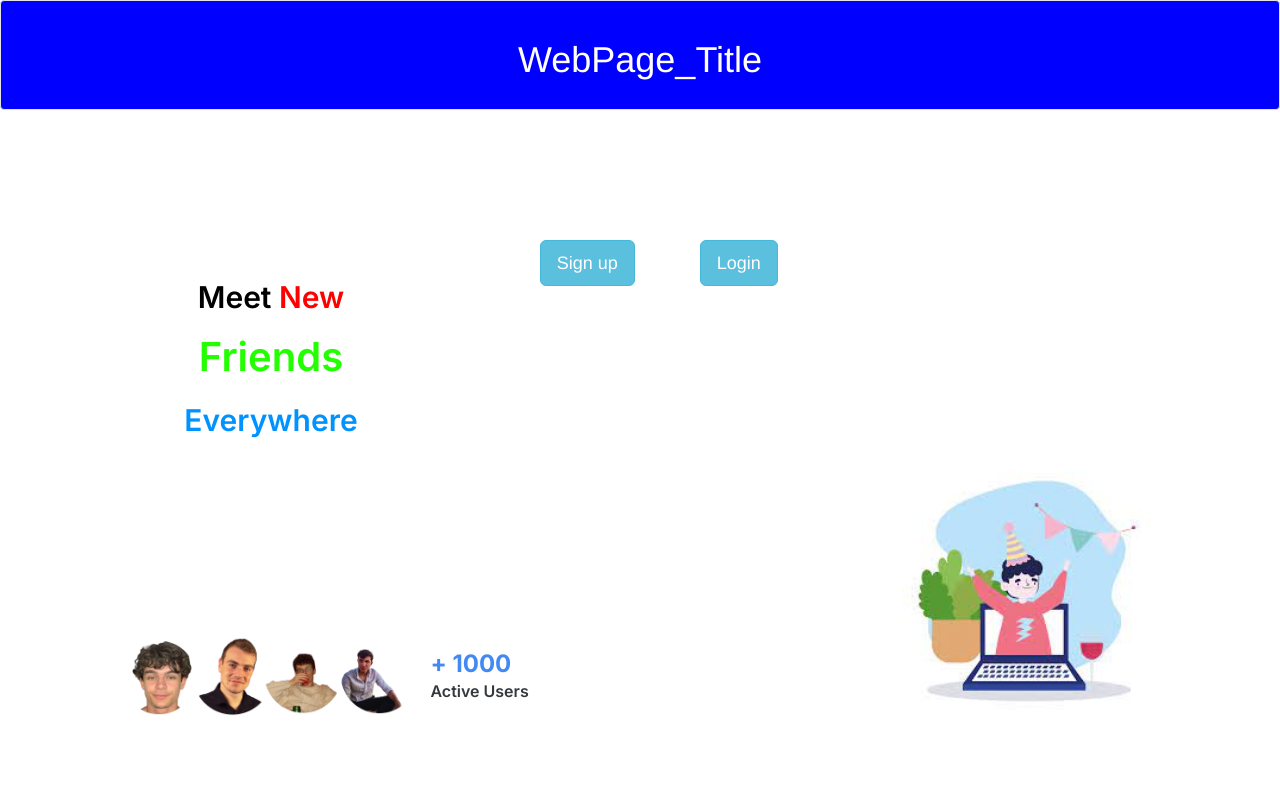
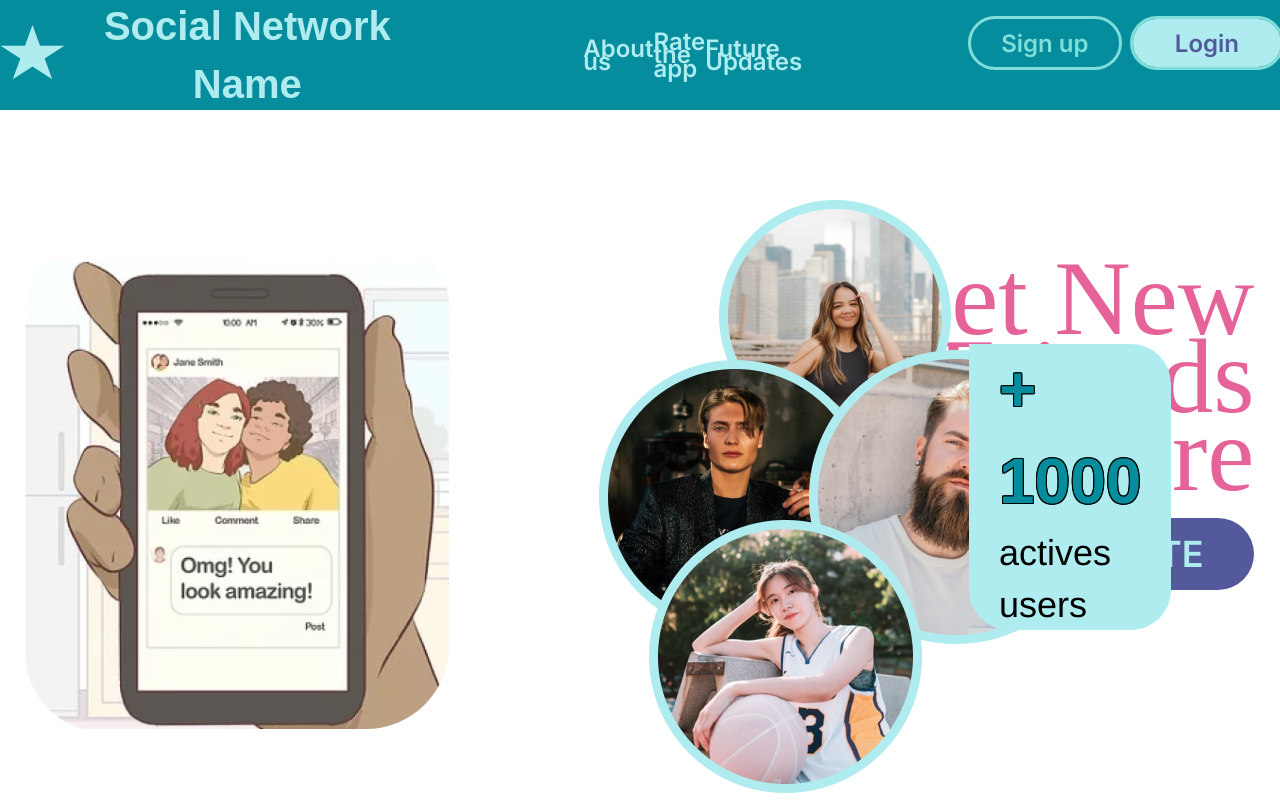
Before and after one commit to Sacha924/Twitter-V2, a PHP site: page /main.php in a window 1280 px wide; the page is wider, and only the part inside the window is pictured. Run offline with PHP 8.4, Linux system fonts and the light colour scheme.

Commit message:
homepage design V2

```diff
--- a/main.php
+++ b/main.php
@@ -13,43 +13,29 @@
 </head>
 
 <body>
-    <div class="row">
-        <div class="col-sm-12">
-            <div class="well">
-                <h1>WebPage_Title</h1>
+
+    <div class="MainContainer">
+        <div class="NavBarContainer">
+            <div class="WebsiteHead">
+                <div class="WebsiteIcon">
+                    <svg width="65" height="55" viewBox="0 0 65 55" fill="none" xmlns="http://www.w3.org/2000/svg">
+                        <path
+                            d="M32.5 0L40.0212 20.7295H64.3604L44.6696 33.541L52.1908 54.2705L32.5 41.459L12.8092 54.2705L20.3304 33.541L0.639606 20.7295H24.9788L32.5 0Z"
+                            fill="#AEECEF" />
+                    </svg>
                 </div>
+                <div class="WebsiteName">Social Network Name</div>
             </div>
+            <div class="PagesContainer">
+                <div class="Page">About us</div>
+                <div class="Page">Rate the app</div>
+                <div class="Page">Future Updates</div>
             </div>
-
-
-    <div class="flex-row">
-        <div class="flex-col">
-            <div class="tagline">
-                <span class="black">Meet</span>
-                <span class="red">New</span> <br /><br />
-                <span class="green">Friends</span> <br /><br />
-                <span class="blue">Everywhere</span>
-            </div>
-            <div class="advertising">
-                <img class="ellipse" src="images_for_design/profil-1.png" alt="profil 1" />
-                <img class="ellipse" src="images_for_design/profil-2.png" alt="profil 2" />
-                <img class="ellipse" src="images_for_design/profil-3.png" alt="profil 3" />
-                <img class="ellipse" src="images_for_design/profil-4.png" alt="profil 4" />
-                <div class="overlap-adv">
-                    <div class="users_number">+ 1000</div>
-                    <div class="active-users">Active Users</div>
-                </div>
-            </div>
-
-        </div>
-        <img class="welcome_image" src="images_for_design/image-1.png" alt="image 1" />
-    </div>
-
+            <div class="ButtonsContainer">
                 <div class="loggin-form">
                     <form method="post" action="">
                         <div class="col-sm-6">
-                <button id="signup" class="btn btn-info btn-lg" name="signup">Sign
-                    up</button><br /><br />
+                            <button id="signup" name="signup">Sign up</button><br /><br />
                             <?php
                     if(isset($_POST['signup'])){
                         echo "<script>window.open('signup.php','_self')</script>";
@@ -58,7 +44,7 @@
                     ?>
                         </div>
                         <div class="col-sm-6">
-                <button id="login" class="btn btn-info btn-lg" name="login">Login</button><br /><br />
+                            <button id="login" name="login">Login</button><br /><br />
                             <?php
                     if(isset($_POST['login'])){
                         echo "<script>window.open('signin.php','_self')</script>";
@@ -67,5 +53,41 @@
                         </div>
                     </form>
                 </div>
+            </div>
+
+        </div>
+        <div class="ContentContainer">
+            <div class="PreviewImage"><svg width="449" height="529" viewBox="0 0 449 529" fill="none"
+                    xmlns="http://www.w3.org/2000/svg" xmlns:xlink="http://www.w3.org/1999/xlink">
+                    <rect width="449" height="529" rx="83" fill="url(#pattern0)" />
+                    <defs>
+                        <pattern id="pattern0" patternContentUnits="objectBoundingBox" width="1" height="1">
+                            <use xlink:href="#image0_123_6"
+                                transform="translate(-0.212903 0.060274) scale(0.00322581 0.00273973)" />
+                        </pattern>
+                        <image id="image0_123_6" width="460" height="345" href="images_for_design/image-1.png" />
+                    </defs>
+                </svg>
+            </div>
+            <div class="BullesContainer">
+                <div class="AvatarImage1"><img src="images_for_design/profil-1.png" /></div>
+                <div class="AvatarImage2"><img src="images_for_design/profil-2.png" /></div>
+                <div class="AvatarImage3"><img src="images_for_design/profil-3.png" /></div>
+                <div class="AvatarImage4"><img src="images_for_design/profil-4.png" /></div>
+                <div class="Advertising"><span class="Span1">+ 1000 </span><span class="Span2">actives users</span>
+                </div>
+            </div>
+            <div class="TextContent">
+                <div class=" CTATitle">
+                    <div>Meet New</div>
+                    <div>Friends</div>
+                    <div>Everywhere</div>
+                </div>
+                <div class="CTAButton">Join WEBSITE</div>
+            </div>
+        </div>
+    </div>
+    </div>
+</body>
 
 </html>
--- a/style/main.css
+++ b/style/main.css
@@ -1,107 +1,179 @@
 @import url("https://fonts.googleapis.com/css?family=Inter:700,600,800");
 
-body {
-  overflow-x: hidden;
+html,
+body,
+.MainContainer {
+  height: 100%;
+  width: 100%;
+  margin: 0;
 }
-.well {
-  background-color: blue;
-  color: white;
+
+.MainContainer {
+  display: flex;
+  flex-direction: column;
+}
+
+.NavBarContainer {
+  display: flex;
+  height: 110px;
+  background: #068d9d;
+  margin-bottom: 90px;
+}
+
+.ContentContainer {
+  display: flex;
+  flex: 1;
+}
+
+.WebsiteHead {
+  display: flex;
+  align-items: center;
+}
+
+.PagesContainer {
+  display: flex;
+  height: 100%;
+  align-items: center;
+  flex: 1;
+  justify-content: space-between;
+  margin: 0% 12% 0% 12%;
+}
+.Page {
+  color: #aeecef;
+  font-family: Inter;
+  font-style: Semi Bold;
+  font-size: 24px;
+  line-height: 16px;
+  line-height: 55%;
+}
+.ButtonsContainer {
+  display: flex;
+  height: 100%;
+  margin-top: 1.5%;
+  gap: 15px;
+}
+#signup {
+  width: 148px;
+  height: 48px;
+  border: 4px;
+  border-radius: 25px;
+  color: #80ded9;
+  font-family: Inter;
+  font-style: Semi Bold;
+  font-size: 24px;
+  line-height: 16px;
+  line-height: 55%;
+  vertical-align: Center;
+  background: #068d9d;
+  outline: 3.5px solid #80ded9;
+}
+#login {
+  width: 148px;
+  height: 48px;
+  border: 4px;
+  border-radius: 25px;
+  color: #53599a;
+  font-family: Inter;
+  font-style: Semi Bold;
+  font-size: 24px;
+  line-height: 16px;
+  line-height: 55%;
+  vertical-align: Center;
+  background: #aeecef;
+  outline: 3.5px solid #80ded9;
+}
+.WebsiteName {
+  font-family: "Arial";
+  font-style: normal;
+  font-weight: 800;
+  font-size: 40px;
+  line-height: 58px;
+  color: #aeecef;
   text-align: center;
 }
-
-.flex-row {
-  align-items: flex-start;
-  align-self: flex-start;
+.TextContent {
   display: flex;
-  gap: 656px;
-  height: 483px;
-  margin-left: -71px;
-  margin-top: 152px;
-  min-width: 1655px;
+  flex-direction: column;
+  flex: 0.8;
+  align-content: space-between;
+  align-items: flex-end;
+}
+.CTATitle {
+  display: flex;
+  height: 30%;
+  color: #e56399;
+  flex-direction: column;
+  align-items: flex-end;
+  justify-content: space-between;
+  margin: 17% 5% 10% 0%;
+  font-family: Jost;
+  font-style: Regular;
+  font-size: 106px;
+  line-height: 32px;
+  line-height: 23%;
+  vertical-align: Top;
+  letter-spacing: 8%;
+}
+.CTAButton {
+  background: #53599a;
+  color: #aeecef;
+  border-radius: 60px;
+  width: 346px;
+  height: 72px;
+  display: flex;
+  margin-right: 5%;
+  justify-content: center;
+  align-items: center;
+  font-family: Inter;
+  font-style: Semi Bold;
+  font-size: 36px;
 }
 
-.flex-col {
-  align-items: flex-end;
+.AvatarImage1 {
+  position: absolute;
+  top: 0px;
+  left: 270px;
+}
+.AvatarImage2 {
+  position: absolute;
+  top: 320px;
+  left: 200px;
+  z-index: 1;
+}
+.AvatarImage3 {
+  position: absolute;
+  top: 160px;
+  left: 150px;
+}
+.AvatarImage4 {
+  position: absolute;
+  top: 150px;
+  left: 360px;
+}
+.BullesContainer {
+  flex: 1;
+  position: relative;
+}
+.Advertising {
+  padding: 0 30px 0 30px;
   display: flex;
   flex-direction: column;
-  gap: 84px;
-  min-height: 483px;
-  width: 539px;
-}
-.tagline {
-  font-family: "Inter";
-  font-size: 30px;
-  font-weight: 600;
-  line-height: 30px;
-  margin-right: 29px;
-  min-height: 89px;
-  text-align: center;
-  width: 336px;
-}
-.black {
-  color: black;
-}
-.red {
-  color: #ff0000;
-}
-.green {
-  color: #23ff00;
-  font-size: 40px;
-}
-.blue {
-  color: #0093ff;
+  position: absolute;
+  bottom: 170px;
+  left: 520px;
+  align-items: center;
+  background-color: #aeecef;
+  border-radius: 0 40px 40px 40px;
+  vertical-align: 100px;
 }
 
-.advertising {
-  align-items: center;
-  display: flex;
-  gap: 5px;
-  height: 90px;
-  left: 10%;
-  position: absolute;
-  bottom: 10%;
+.Span1 {
+  font-size: 64px;
+  color: #068d9d;
+  font-weight: bold;
+  text-shadow: -1px -1px 0 #000, 0 -1px 0 #000, 1px -1px 0 #000, 1px 0 0 #000, 1px 1px 0 #000, 0 1px 0 #000, -1px 1px 0 #000, -1px 0 0 #000;
 }
-.overlap-adv {
-  height: 52px;
-  position: relative;
-  width: 100px;
+.Span2 {
+  color: black;
+  font-size: 36px;
 }
-.users_number {
-  color: rgba(19 108, 242, 0.8);
-  font-family: "Inter";
-  font-size: 24px;
-  font-weight: 700;
-  line-height: normal;
-}
-.active-users {
-  color: #35393c;
-  font-family: "Inter";
-  font-size: 16px;
-  font-weight: 600;
-  line-height: 26px;
-}
-
-.ellipse {
-  height: 82px;
-  margin-bottom: -6px;
-  margin-left: -20px;
-  margin-top: -6px;
-  min-width: 82px;
-  object-fit: cover;
-}
-
-.welcome_image {
-  height: 250px;
-  margin-top: 9px;
-  object-fit: cover;
-  width: 250px;
-  position: absolute;
-  right: 10%;
-  bottom: 10%;
-}
-.loggin-form {
-  position: absolute;
-  left: 41%;
-  width: 25%;
-  top: 30%;
-}
```
Also changed, not shown: images_for_design/image-1.png, images_for_design/profil-1.png, images_for_design/profil-2.png, images_for_design/profil-3.png, images_for_design/profil-4.png. Lines whose indentation alone changed are shown as unchanged.
